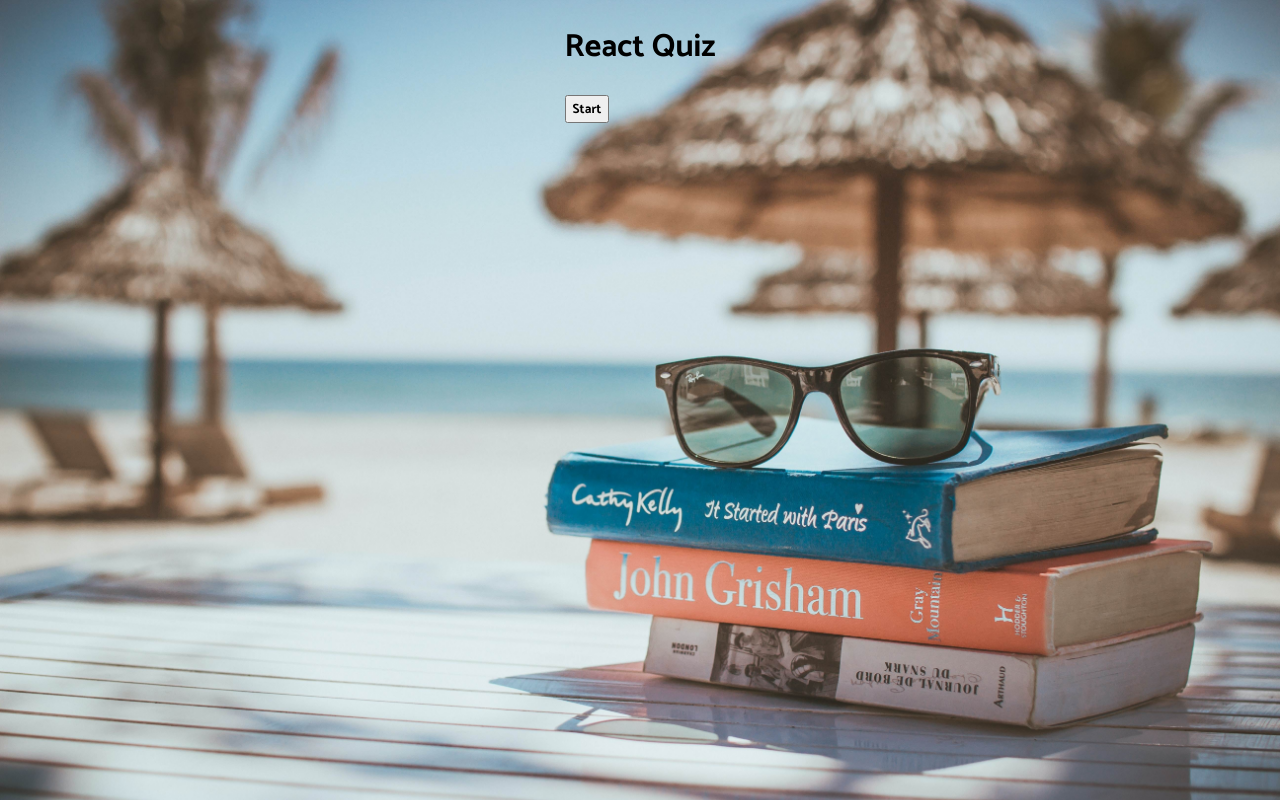
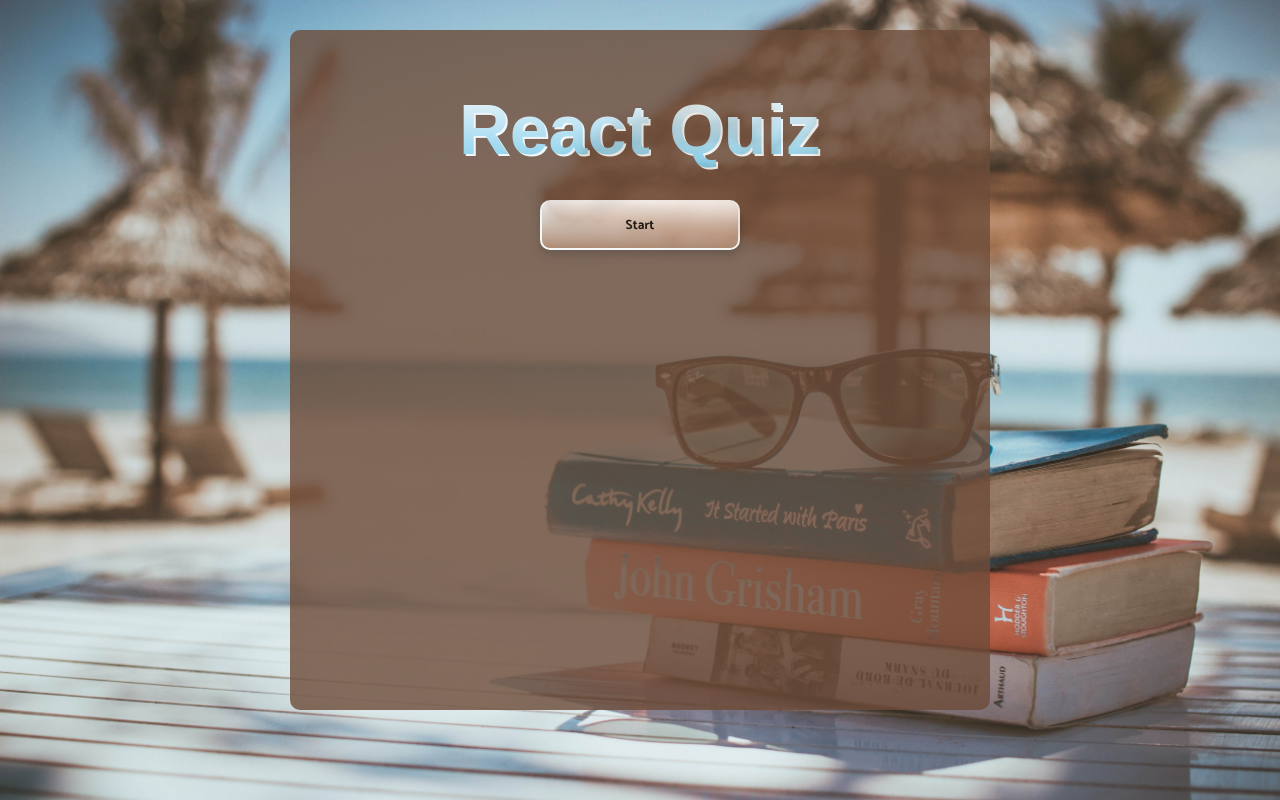
Before and after one commit to ieva1919/React-Typescript-my-Quiz-App, a React (Create React App) app: page / in a window 1280 px wide. Built offline with nearby package versions, Linux system fonts and the light colour scheme.

Commit message:
add style

```diff
--- a/src/App.style.ts
+++ b/src/App.style.ts
@@ -22,4 +22,60 @@
 }
 
 `
-// 1.02
+
+export const Wrapper = styled.div`
+
+    .background {
+        width: 700px;
+        background-color: #6D4C39;
+        height: 680px;
+        margin: 30px;
+        padding: 40px;
+        opacity: 0.8;
+        display: flex;
+        flex-direction: column;
+        align-items: center;
+        border-radius: 10px;
+    }
+
+    > p {
+        color: #fff;
+    }
+
+    .score {
+        font-size: 2rem;
+        margin: 0;
+    }
+
+    h1 {
+        font-family: Fascinate Inline, Haettenschweiler, 'Arial Narrow Bold', sans-serif;
+        background-image: linear-gradient(180deg, #fff, #72CCF0);
+        background-size: 100%;
+        background-clip: text;
+        -webkit-background-clip: text;
+        -webkit-text-fill-color: transparent;
+        -moz-background-clip: text;
+        -moz-text-fill-color: transparent;
+        filter: drop-shadow(2px 2px white);
+        font-size: 70px;
+        text-align: center;
+        margin: 20px;
+    }
+
+    .start, .next {
+        cursor: pointer;
+        background-image: linear-gradient(180deg, #fff, #A67759);
+        border: 2px solid white;
+        box-shadow: 0px 5px 10px rgba(0, 0, 0, 0.25);
+        border-radius: 10px;
+        height: 50px;
+        padding: 10px 40px;
+    }
+
+    .start, button {
+        width: 200px;
+        margin: 10px;
+    }
+
+
+`
--- a/src/App.tsx
+++ b/src/App.tsx
@@ -3,8 +3,7 @@
 import { QuestionState, Difficulty } from './API'
 
 import Questionscard from './components/Questionscard'
-import { start } from 'repl';
-import { GlobalStyle } from './App.style'
+import { GlobalStyle, Wrapper } from './App.style'
 
 
 
@@ -70,7 +69,8 @@
   return (
     <>
       <GlobalStyle />
-      <div className="App">
+      <Wrapper>
+        <div className="background">
           <h1> React Quiz</h1>
           {
             gameOver || setUserAnswer.length === TOTAL_QEUSTIONS ? (
@@ -95,12 +95,14 @@
               Next question
             </button>
           ) : null}
-        {number === TOTAL_QEUSTIONS - 1 ? (
+          {number === TOTAL_QEUSTIONS - 1 &&
             <div>
-            <h1>Your game session is already finished!</h1>
+              <h2>Your game session is already finished!</h2>
               <h3>Your score is {score}</h3>
-          </div>) : null}
             </div>
+          }
+        </div>
+      </Wrapper>
     </>
   );
 }
--- /dev/null
+++ b/src/components/Questionscard.style.ts
@@ -0,0 +1,50 @@
+import styled from 'styled-components';
+
+export const Wrapper = styled.div`
+
+    max-width: 1100px;
+    background: #ebfeff;
+    border-radius: 10px;
+    border: 2px solid #0085a3;
+    padding: 20px;
+    box-shadow: 0px 5px 10px rgba(0, 0, 0, 0.25);
+    text-align: center;
+
+    p {
+        font-size: 1rem;
+    }
+`
+
+type ButtonWrapperProps = {
+    correct: boolean;
+    userClicked: boolean;
+}
+
+export const ButtonWrapper = styled.div<ButtonWrapperProps>`
+    transition: all 0.3s ease;
+
+    :hover {
+        opasity: 0.8;
+    }
+
+    button {
+        cursor: pointer;
+        user-select:none;
+        font-size: 0.8rem;
+        width: 100%;
+        height: 40px;
+        margin: 5px 0;
+        background: ${({ correct, userClicked }) =>
+        correct
+            ? 'linear-gradient(90deg, #56ffa4, #59bc86)'
+            : !correct && userClicked
+                ? 'linear-gradient(90deg, #ff5656, #c16868)'
+                : 'linear-gradient(90deg, #56ccff, #6eafb4)'};
+        border: 3px solid #fff;
+        box-shadow: 1px, 2px, 0px rgba(0,0,0, 0.1);
+        border-radius: 10px;
+        color: #fff;
+        text-shadow: 0px, 1px, 0px rgba(0,0,0, 0.25);
+    }
+
+`
--- a/src/components/Questionscard.tsx
+++ b/src/components/Questionscard.tsx
@@ -1,5 +1,6 @@
 import React from 'react'
 import { AnswerObject } from '../App'
+import { Wrapper, ButtonWrapper } from './Questionscard.style'
 
 type Props = {
     questions: string;
@@ -14,21 +15,25 @@
 
 const Questionscard: React.FC<Props> = ({ questions, answers, callback, userAnswer, questionNr, totalQuestions }) => (
 
-    <div>
+    <Wrapper>
         <p className="number">
             Question: {questionNr} / {totalQuestions}
         </p>
         <p dangerouslySetInnerHTML={{ __html: questions }} />
         <div>
             {(answers || []).map((answer) => (
-                <div key={answer}>
+                <ButtonWrapper
+                    key={answer}
+                    correct={userAnswer?.correctAnswer === answer}
+                    userClicked={userAnswer?.answer === answer}
+                >
                     <button disabled={userAnswer ? true : false} value={answer} onClick={callback}>
                         <span dangerouslySetInnerHTML={{ __html: answer }} />
                     </button>
-                </div>
+                </ButtonWrapper>
             ))}
         </div>
-    </div>
+    </Wrapper>
 )
 
 export default Questionscard;
```
Lines whose indentation alone changed are shown as unchanged.
